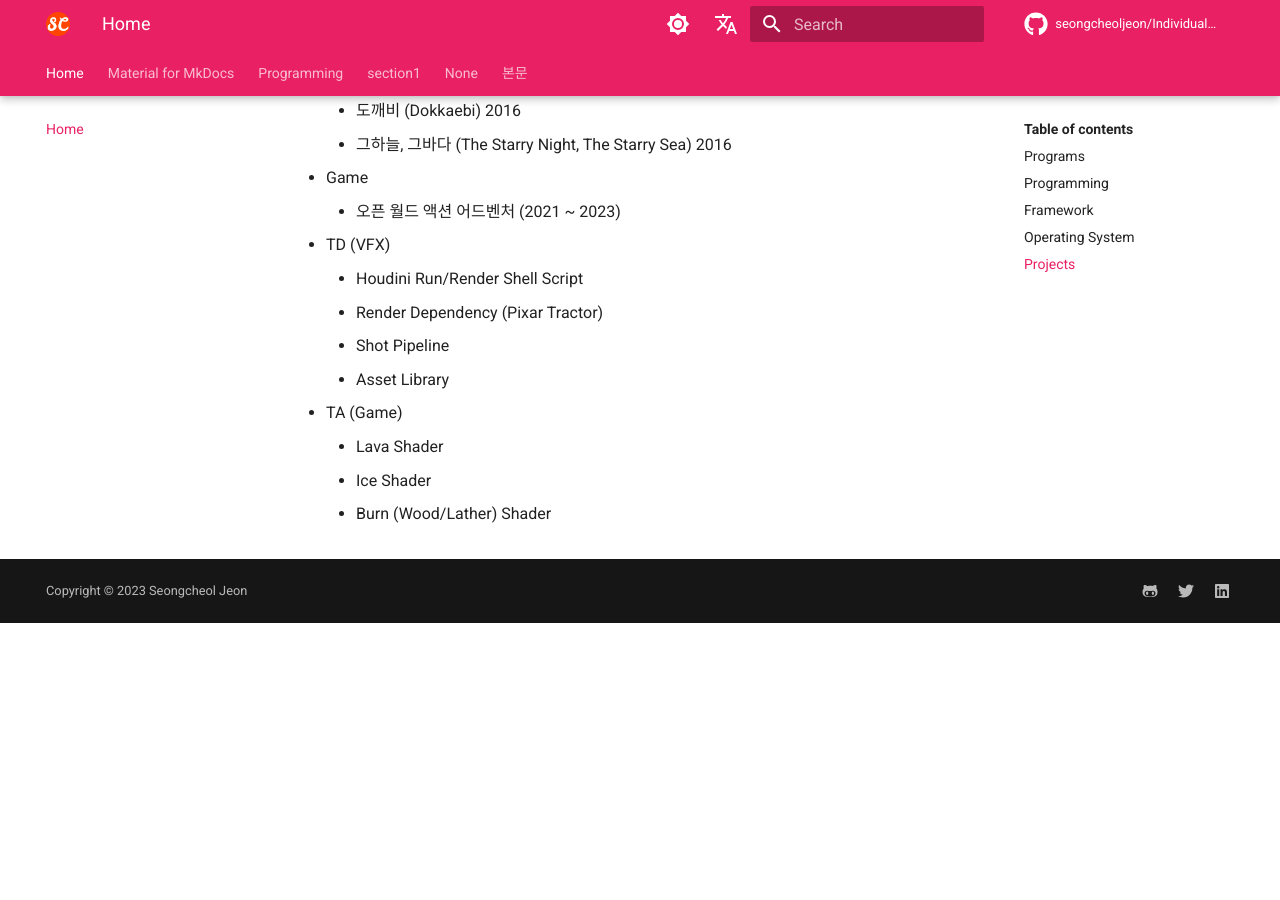
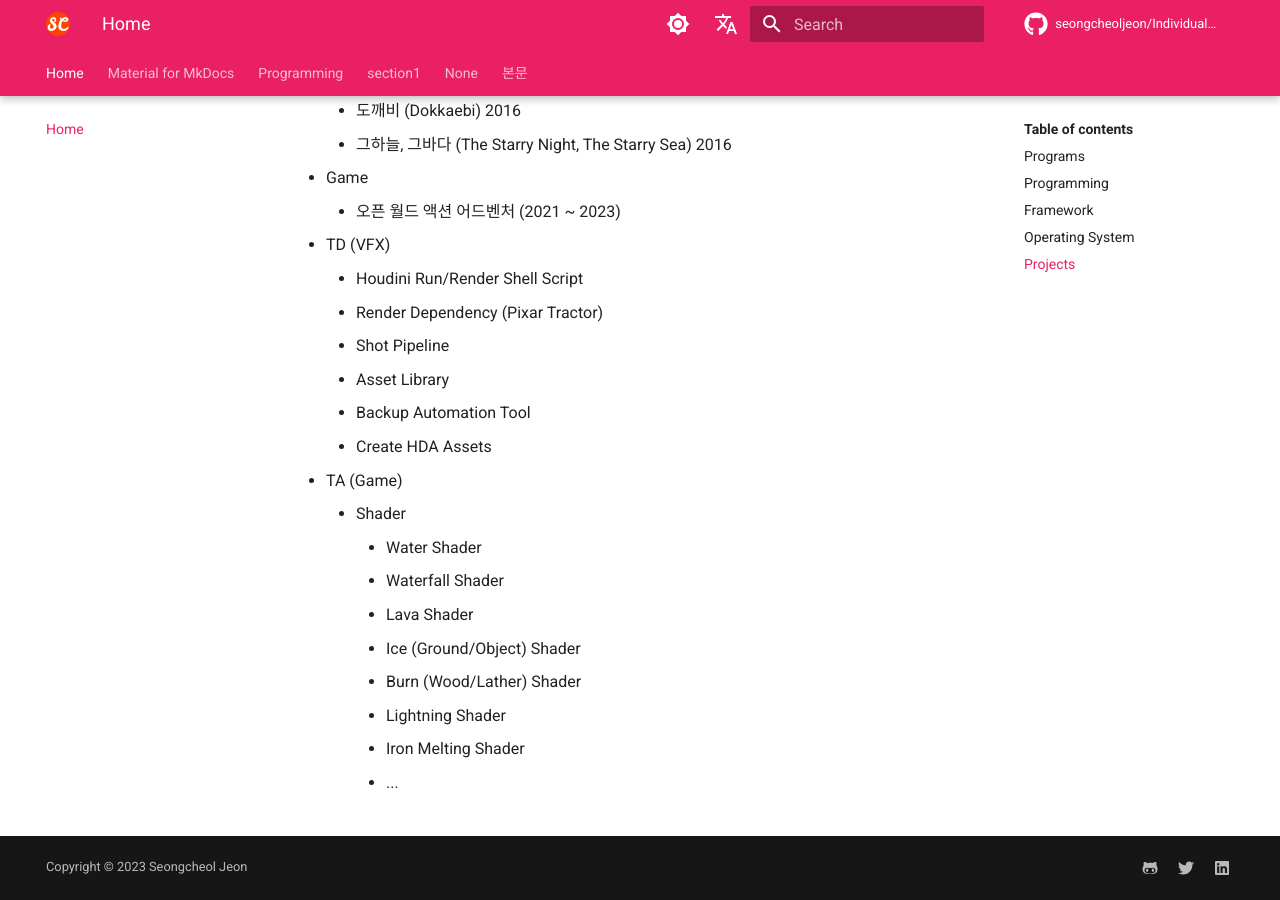
Before and after one commit to seongcheoljeon/seongcheoljeon.github.io, an MkDocs documentation site: the page built from docs/index.md, in a window 1280 px wide and 900 px high, scrolled down 2377 px. Built offline with MkDocs 1.6.1 and Material for MkDocs 9.7.7, drawn with Linux system fonts in a browser that asks for light colours; nearby versions of some CDN libraries; emoji names are drawn with the system emoji font; comment, search, counter and statistics services are not loaded; before the commit the page ends 3000 px from its top, so only the background shows below that.

Commit message:
changed index.md

```diff
--- a/docs/index.md
+++ b/docs/index.md
@@ -73,7 +73,15 @@
     * Render Dependency (Pixar Tractor)
     * Shot Pipeline
     * Asset Library
+    * Backup Automation Tool
+    * Create HDA Assets
 * TA (Game)
-    * Lava Shader
-    * Ice Shader
-    * Burn (Wood/Lather) Shader
+    * Shader
+        * Water Shader
+        * Waterfall Shader
+        * Lava Shader
+        * Ice (Ground/Object) Shader
+        * Burn (Wood/Lather) Shader
+        * Lightning Shader
+        * Iron Melting Shader
+        * ...
```
